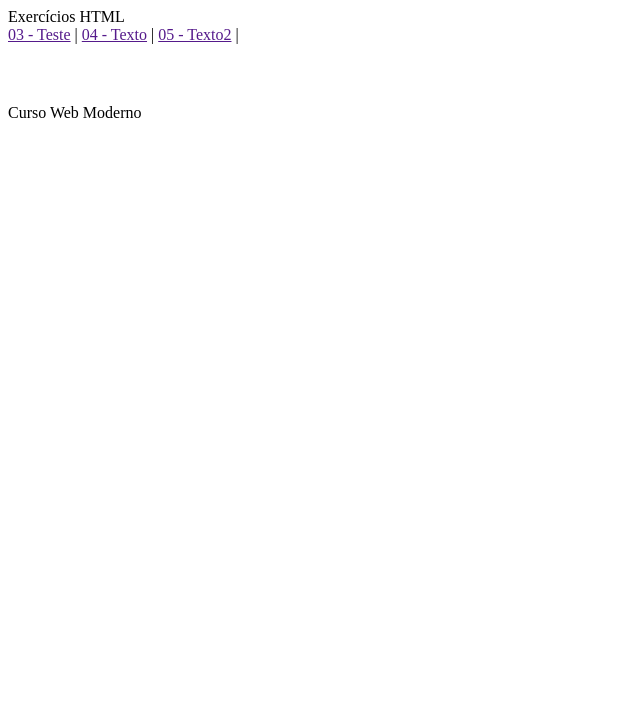
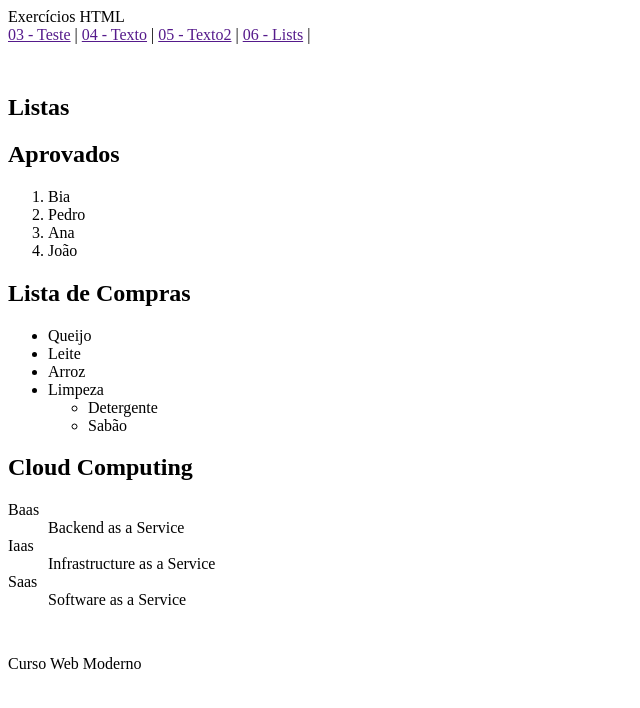
Before and after one commit to mvgraciano/CursoJS-WMJS2022, a website: page 9-html/index.html in a window 1280 px wide. Shown: the whole page, without its empty margins (0-640 px from the left). Drawn offline with Linux system fonts and the light colour scheme.

Commit message:
Added Lists to 9-html

```diff
--- /dev/null
+++ b/9-html/exercicios/6-lists.html
@@ -0,0 +1,35 @@
+<h1>Listas</h1>
+
+<!-- Ordered List -->
+<h2>Aprovados</h2>
+<ol>
+   <li>Bia</li>
+   <li>Pedro</li>
+   <li>Ana</li>
+   <li>João</li>
+</ol>
+
+<!-- Unordered List -->
+<h2>Lista de Compras</h2>
+<ul>
+   <li>Queijo</li>
+   <li>Leite</li>
+   <li>Arroz</li>
+   <li>Limpeza
+      <ul>
+         <li>Detergente</li>
+         <li>Sabão</li>
+      </ul>
+   </li>
+</ul>
+
+<!-- Definition List -->
+<h2>Cloud Computing</h2>
+<dl>
+   <dt>Baas</dt>
+   <dd>Backend as a Service</dd>
+   <dt>Iaas</dt>
+   <dd>Infrastructure as a Service</dd>
+   <dt>Saas</dt>
+   <dd>Software as a Service</dd>
+</dl>
--- a/9-html/index.html
+++ b/9-html/index.html
@@ -21,15 +21,16 @@
         <a href wm-nav="exercicios/3-teste.html">03 - Teste</a> |
         <a href wm-nav="exercicios/4-texto.html">04 - Texto</a> |
         <a href wm-nav="exercicios/5-texto2.html">05 - Texto2</a> |
+        <a href wm-nav="exercicios/6-lists.html">06 - Lists</a> |
     </nav>
     <section id="conteudo"></section>
     <footer>
         Curso Web Moderno
     </footer>
     <script>
-        // fetch('http://127.0.0.1:5500/9-html/exercicios/5-texto2.html')
-        //     .then(resp => resp.text())
-        //     .then(html => document.getElementById('conteudo').innerHTML = html);
+        fetch('http://127.0.0.1:5500/9-html/exercicios/6-lists.html')
+            .then(resp => resp.text())
+            .then(html => document.getElementById('conteudo').innerHTML = html);
 
 
         // document.querySelectorAll('a').forEach(link => {
```
